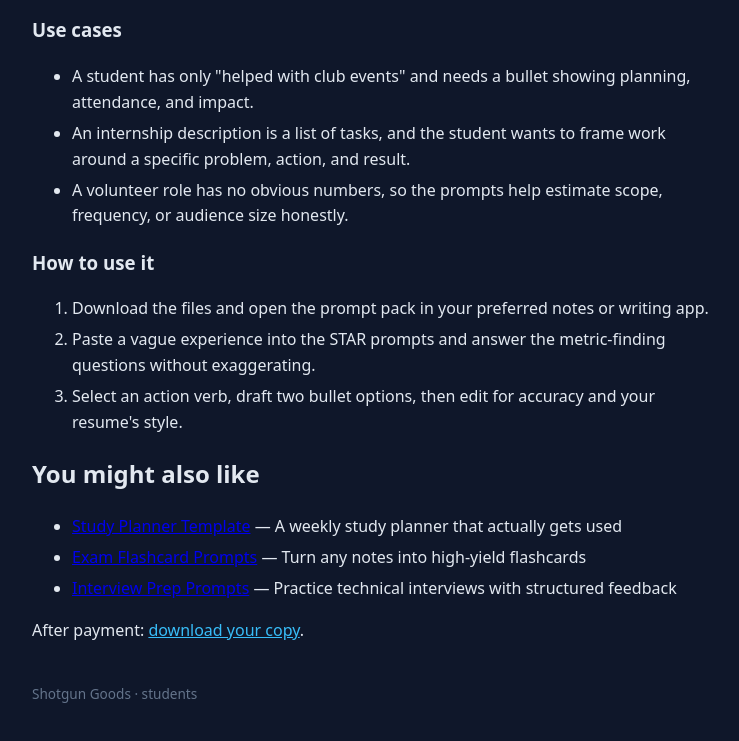
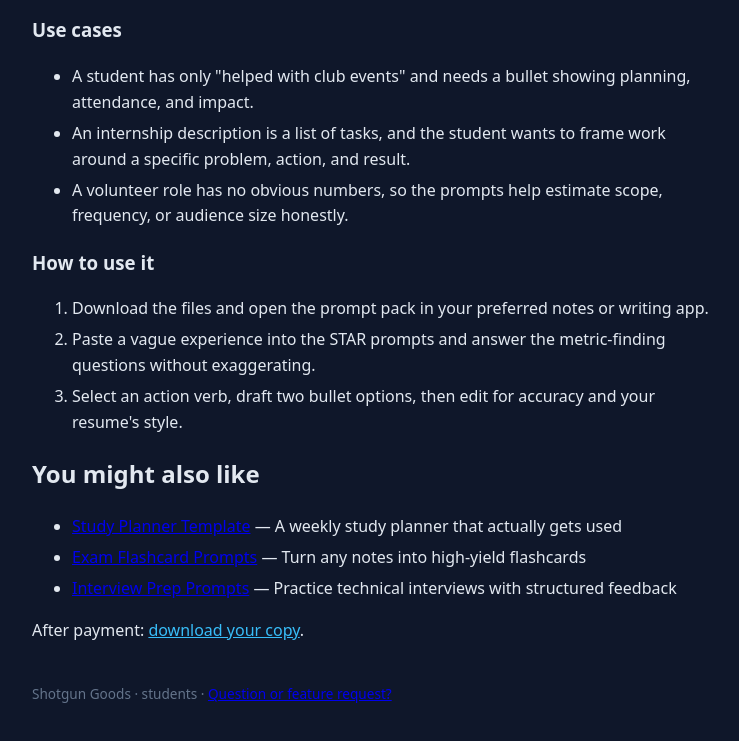
Before and after one commit to LinuxGuru999/shotgun-resume-bullet-generator, a plain HTML site: page docs/index.html in a window 1280 px wide. Shown: the part 749-1490 px from the top of the page, without its empty margins (268-1007 px from the left). Drawn offline with Linux system fonts and the light colour scheme.

Commit message:
Update Resume Bullet Generator

```diff
--- a/docs/index.html
+++ b/docs/index.html
@@ -14,4 +14,4 @@
 <section><h2>You might also like</h2><ul><li><a href="https://LinuxGuru999.github.io/shotgun-study-planner-template/">Study Planner Template</a> — A weekly study planner that actually gets used</li><li><a href="https://LinuxGuru999.github.io/shotgun-exam-flashcard-prompts/">Exam Flashcard Prompts</a> — Turn any notes into high-yield flashcards</li><li><a href="https://LinuxGuru999.github.io/shotgun-library/products/interview-prep-prompts/">Interview Prep Prompts</a> — Practice technical interviews with structured feedback</li></ul></section>
 
 <p>After payment: <a class="download" href="https://raw.githubusercontent.com/LinuxGuru999/shotgun-resume-bullet-generator/main/download/resume-bullet-generator.txt">download your copy</a>.</p>
-<footer>Shotgun Goods · students</footer></body></html>
+<footer>Shotgun Goods · students · <a href="mailto:linuxguru999@gmail.com?subject=Feedback%20on%20Resume%20Bullet%20Generator">Question or feature request?</a></footer></body></html>
```
